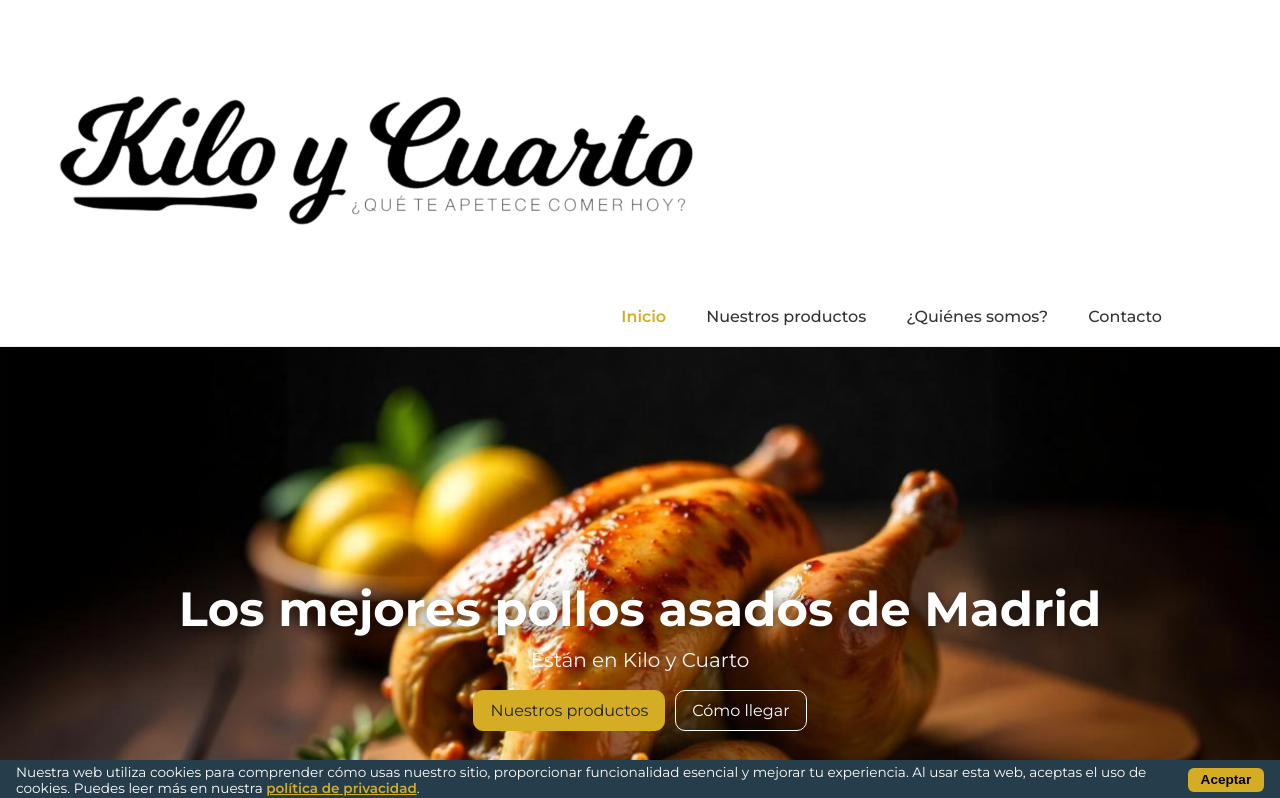
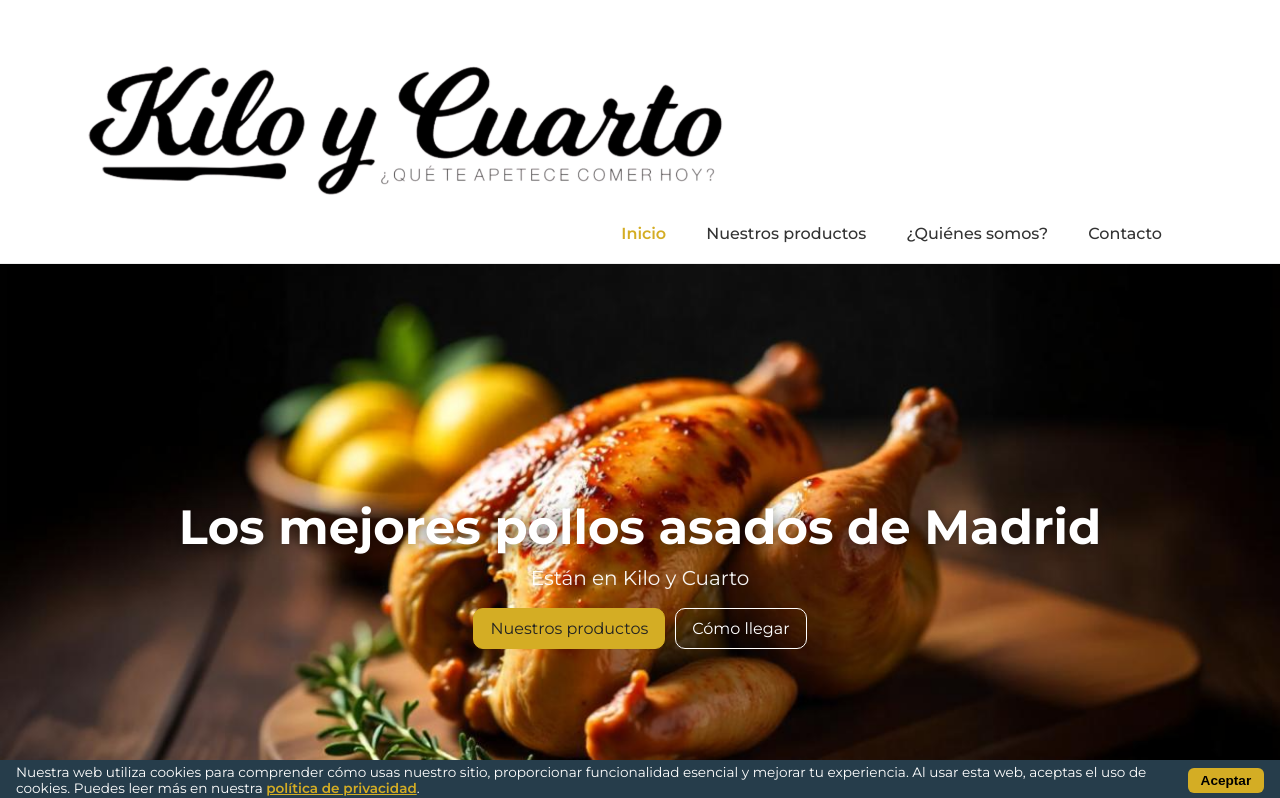
Before and after one commit to Nektaru/kyc-2025, a React (Vite) app: page / in a window 1280 px wide. Shown: the top 798 px of the page. Built offline with nearby package versions, Linux system fonts and the light colour scheme; a web font is replaced by a local one.

Commit message:
fix logotipo

```diff
--- a/src/components/LogoBar.jsx
+++ b/src/components/LogoBar.jsx
@@ -1,17 +1,15 @@
-import { Link } from "react-router-dom";
 import './logo.css'
-import logo from '../assets/logo.webp' // pon aquí tu logo (svg/webp/png)
+import logo from '../assets/logo.webp'
 
-export default function LogoBar() {
+export default
+
+function LogoBar() {
   return (
-    <div className="logoBar" role="banner" aria-label="Logotipo">
-      <Link to="/">
-        <img
-          className="logoBar__img"
-          src={logo}
-          alt="Kilo y Cuarto — Comida casera"
-        />
-      </Link>
-    </div>
+      <a href='/'>
+        <div className="logoBar" role="banner" aria-label="Logotipo">
+            <img className="logoBar__img" src={logo} alt="Kilo y Cuarto — Comida casera" />
+        </div>
+      </a>
+
   )
 }
```
